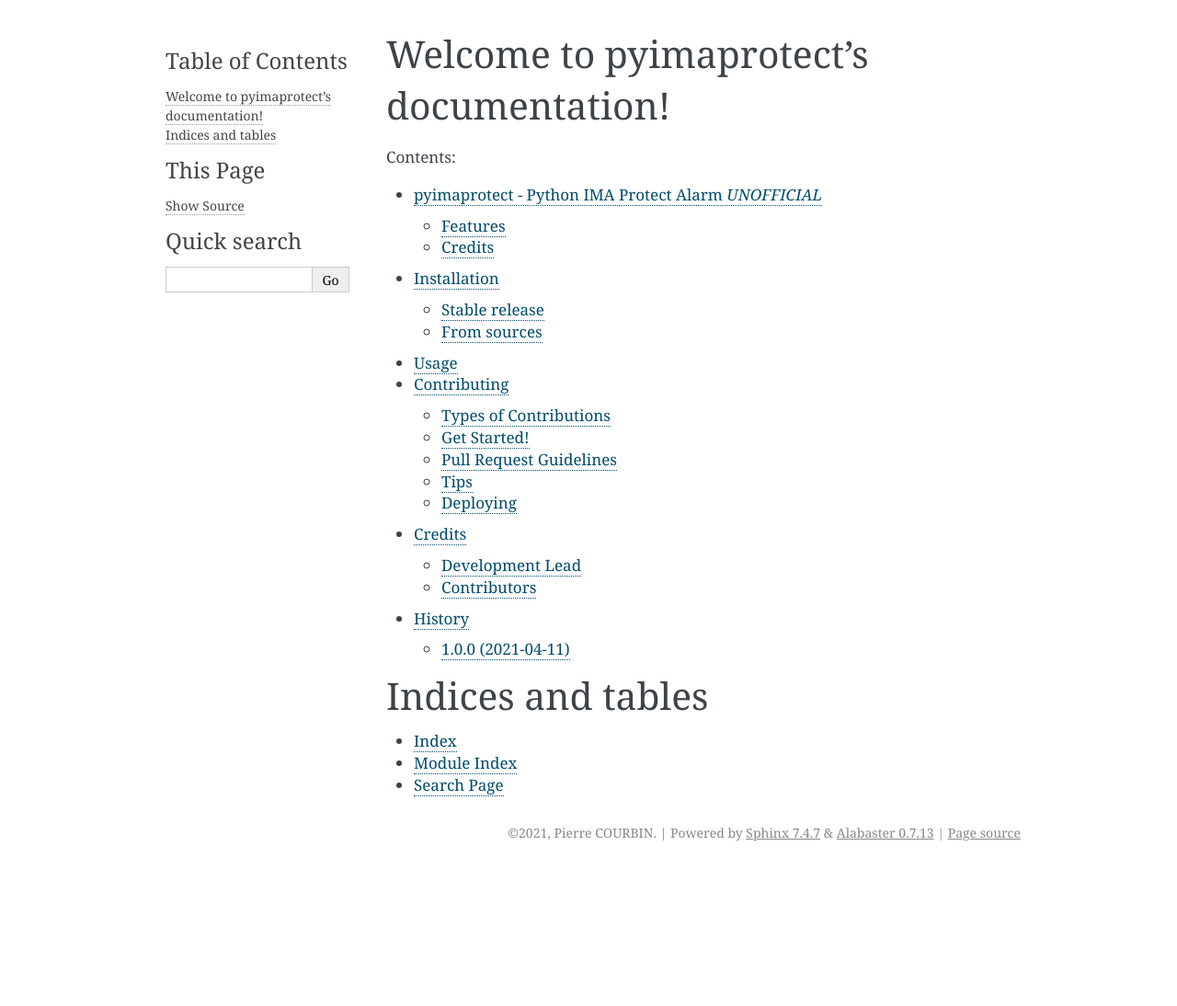
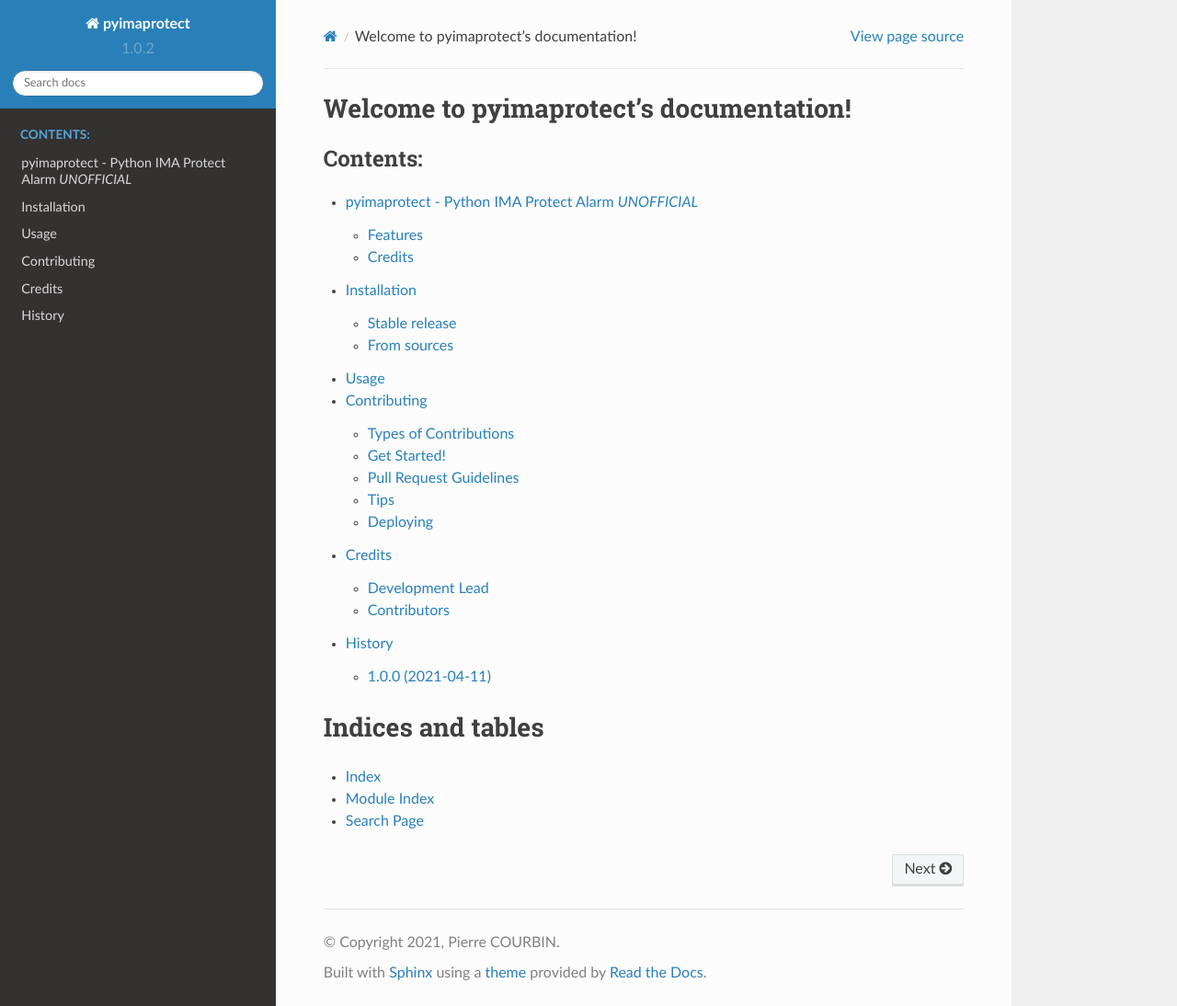
Before and after one commit to pcourbin/pyimaprotect, a Sphinx documentation site: the page built from docs/index.rst, in a window 1280 px wide and 1094 px high. Shown: the whole window at 92% size. Built offline with Sphinx 7.4.7 and the Read the Docs theme 2.0.0, drawn with Linux system fonts in a browser that asks for light colours.

Commit message:
Update doc template

```diff
--- a/docs/conf.py
+++ b/docs/conf.py
@@ -31,8 +31,12 @@
 
 # Add any Sphinx extension module names here, as strings. They can be
 # extensions coming with Sphinx (named 'sphinx.ext.*') or your custom ones.
-extensions = ['sphinx.ext.autodoc', 'sphinx.ext.viewcode']
-
+extensions = [
+    "sphinx.ext.intersphinx",
+    "sphinx.ext.autodoc",
+    "sphinx.ext.mathjax",
+    "sphinx.ext.viewcode",
+]
 # Add any paths that contain templates here, relative to this directory.
 templates_path = ['_templates']
 
@@ -83,7 +87,7 @@
 # The theme to use for HTML and HTML Help pages.  See the documentation for
 # a list of builtin themes.
 #
-html_theme = 'alabaster'
+html_theme = "sphinx_rtd_theme"
 
 # Theme options are theme-specific and customize the look and feel of a
 # theme further.  For a list of options available for each theme, see the
--- a/requirements_dev.txt
+++ b/requirements_dev.txt
@@ -6,6 +6,7 @@
 tox==3.14.0
 coverage==4.5.4
 Sphinx>=1.8.5
+sphinx_rtd_theme>=0.5.2
 twine>=1.14.0
 Click==7.0
 pytest==4.6.5
```
